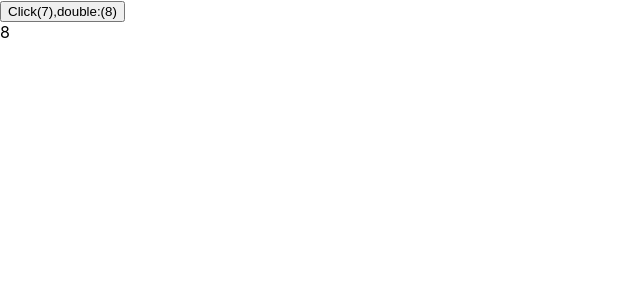
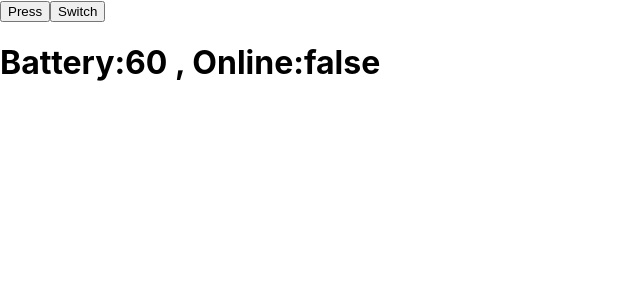
Before and after one commit to Liamtay/train-ticket, a React app: page / in a window 1280 px wide. Shown: the top 300 px of the page, without its empty margins (0-640 px from the left). Built offline with nearby package versions, Linux system fonts and the light colour scheme.

Commit message:
3-1Context实现跨层级的组件数据传递

```diff
--- a/src/App.jsx
+++ b/src/App.jsx
@@ -1,64 +1,58 @@
-import React, { Component, PureComponent, useState, useMemo, memo, useCallback, useEffect, useRef } from 'react';
+import React, { Component, createContext } from 'react';
 import './App.css';
 
-// const Counter = memo(function Counter (props) {
-//   console.log('Counter render1')
-//   return (<div onClick={props.onClick}>{props.count}</div>)
-// })
+const BatteryContext = createContext();
+const OnlineContext = createContext();
 
-class Counter extends PureComponent {
-  speak () {
-    console.log(`now counter is: ${this.props.count}`)
-  }
+class Leaf extends Component {
   render () {
-    const { props } = this;
-    return (<div onClick={props.onClick}>{props.count}</div>)
+    return (
+      <BatteryContext.Consumer>
+        {
+          (battery) => (
+            <OnlineContext.Consumer>
+              {
+                online => <h1>Battery:{battery} , Online:{String(online)}</h1>
+              }
+            </OnlineContext.Consumer>
+          )
+        }
+      </BatteryContext.Consumer>
+    )
   }
 }
 
-function App (props) {
-  const [count, setCount] = useState(0);
-  const [clickCount, setClickCount] = useState(0);
-  const counterRef = useRef();
-  const it = useRef();
+class Middle extends Component {
+  render () {
+    return <Leaf />;
+  }
+}
 
-  const double = useMemo(() => {
-    return count * 2;
-  }, [count === 3]);
-
-  const onClick = useCallback(() => {
-    console.log('click');
-    setClickCount((clickCount) => clickCount + 1);
-    counterRef.current.speak()
-  }, [counterRef])
-
-  useEffect(() => {
-    it.current = setInterval(() => {
-      setCount(count => count + 1)
-    }, 1000)
-  }, [])
-
-  useEffect(() => {
-    if (count >= 10) {
-      clearInterval(it.current);
-    }
-  })
-
-  return (
-    <div>
-      <button
-        type='button'
-        onClick={() => { setCount(count + 1) }}
-      >
-        Click({count}),double:({double})
-      </button>
-      <Counter
-        ref={counterRef}
-        count={double}
-        onClick={onClick}
-      />
-    </div>
-  )
+class App extends Component {
+  state = {
+    online: false,
+    battery: 60
+  }
+  render () {
+    const { battery, online } = this.state;
+    return (
+      <BatteryContext.Provider value={battery}>
+        <OnlineContext.Provider value={online}>
+          <button
+            type="button"
+            onClick={() => this.setState({ battery: battery - 1 })}>
+            Press
+          </button>
+          <button
+            type="button"
+            onClick={() => this.setState({ online: !online })}>
+            Switch
+          </button>
+          <Middle />
+        </OnlineContext.Provider>
+      </BatteryContext.Provider>
+    );
+  }
 }
 
 export default App;
```
